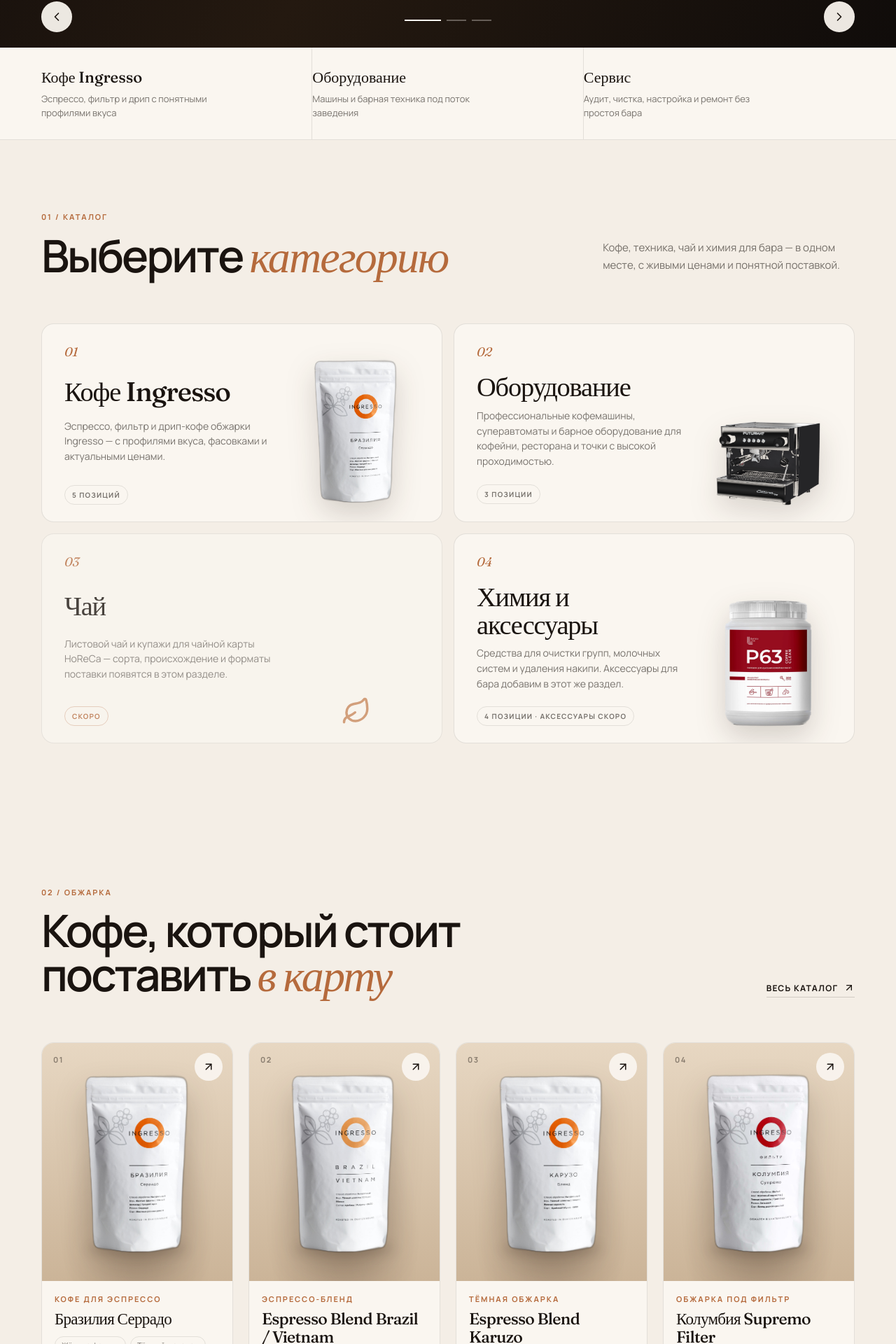
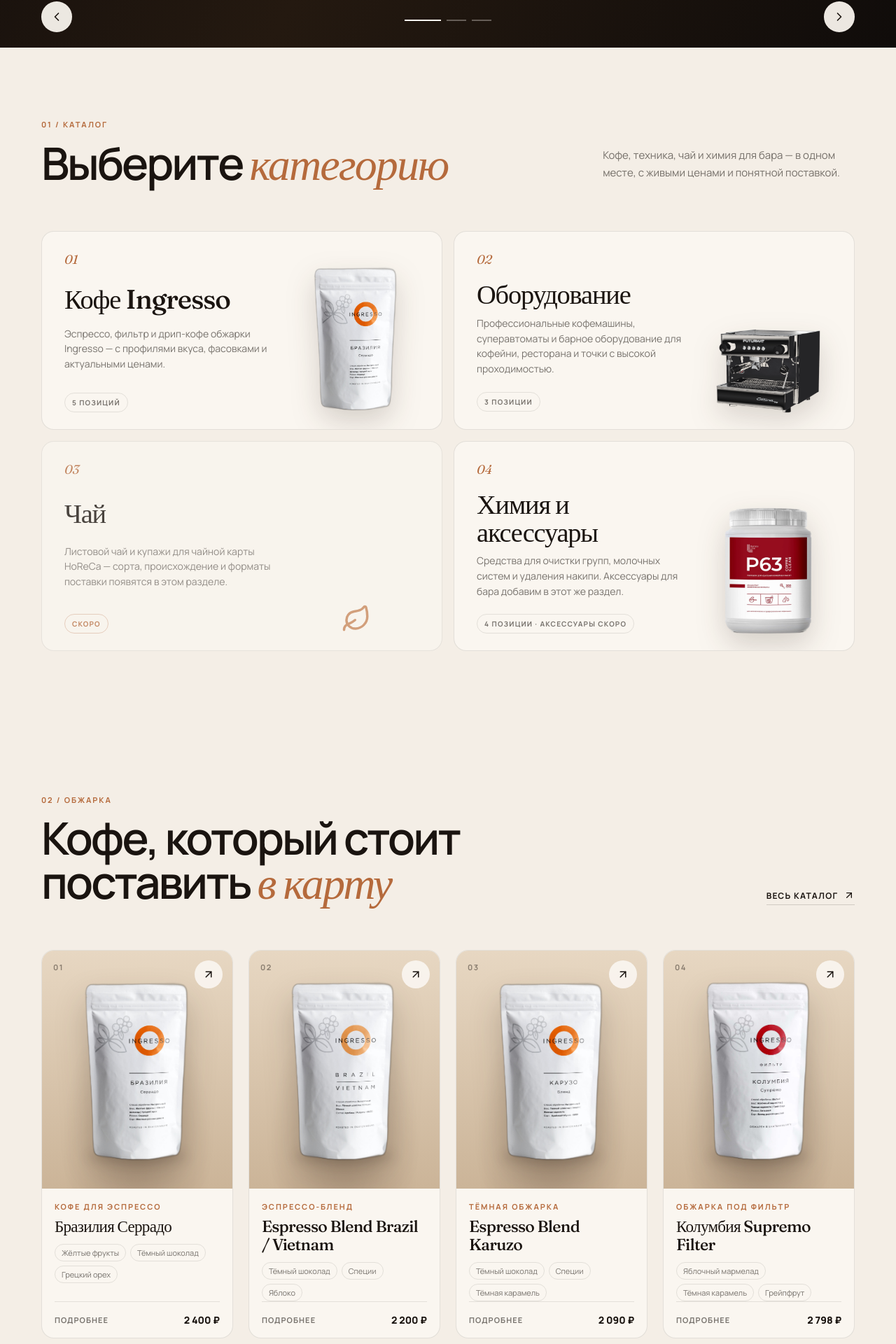
Before and after one commit to sasadzimiev3-create/CoffeDzhim, a React (Vite) app: page / in a window 1280 px wide. Shown: the part 732-2652 px from the top of the page at 70% size. Built offline with nearby package versions, Linux system fonts and the light colour scheme.

Commit message:
Update catalog prices and simplify the homepage hero.
Sell coffee by the kilo, publish chemistry pack sizes at 980 ₽, and drop the three-item strip under the banner.

Co-authored-by: Cursor <cursoragent@cursor.com>

```diff
--- a/src/App.css
+++ b/src/App.css
@@ -527,44 +527,6 @@ main {
   line-height: 1.65;
 }
 
-.home-stats {
-  display: grid;
-  padding: 0 var(--page-pad);
-  grid-template-columns: repeat(3, minmax(0, 1fr));
-  border-bottom: 1px solid var(--line);
-  background: var(--cream);
-}
-
-.home-stats > div {
-  padding: 28px 28px 28px 0;
-  border-right: 1px solid var(--line);
-}
-
-.home-stats > div:first-child {
-  padding-left: 0;
-}
-
-.home-stats > div:last-child {
-  border-right: 0;
-  padding-right: 0;
-}
-
-.home-stats strong {
-  display: block;
-  font-family: var(--font-serif);
-  font-size: 22px;
-  font-weight: 500;
-}
-
-.home-stats span {
-  display: block;
-  max-width: 280px;
-  margin-top: 8px;
-  color: var(--muted);
-  font-size: 13px;
-  line-height: 1.5;
-}
-
 /* ---------- Category cards ---------- */
 
 .category-nav {
@@ -1120,11 +1082,22 @@ main {
   margin: 18px 8px 0;
   padding-top: 12px;
   border-top: 1px solid var(--line);
+  align-items: baseline;
   justify-content: space-between;
+  gap: 12px;
   color: var(--muted);
   font-size: 11px;
   letter-spacing: 0.08em;
   text-transform: uppercase;
+}
+
+.chemistry-card__bottom strong {
+  color: var(--ink);
+  font-size: 14px;
+  font-weight: 800;
+  letter-spacing: 0;
+  text-transform: none;
+  white-space: nowrap;
 }
 
 .accessories-teaser {
@@ -2003,19 +1976,8 @@ a.social-links__item:hover {
     gap: 16px;
   }
 
-  .category-nav,
-  .home-stats {
+  .category-nav {
     grid-template-columns: 1fr;
-  }
-
-  .home-stats > div {
-    padding: 22px 0;
-    border-right: 0;
-    border-bottom: 1px solid var(--line);
-  }
-
-  .home-stats > div:last-child {
-    border-bottom: 0;
   }
 
   .roaster-section,
--- a/src/App.tsx
+++ b/src/App.tsx
@@ -122,7 +122,6 @@ const promoSlides = [
   {
     id: 'futurmat',
     theme: 'machine',
-    kicker: 'Оборудование для бара',
     title: 'Futurmat Ottima Evo',
     text: 'Профессиональная эспрессо-машина для кофейни и ресторана. Подберём конфигурацию под ваш поток и поможем запустить бар.',
     cta: 'Смотреть модель',
@@ -270,7 +269,7 @@ function PromoSlider() {
             aria-hidden={slide.id !== promoSlides[index].id}
           >
             <div className="promo-slide__copy">
-              <p className="eyebrow">{slide.kicker}</p>
+              {'kicker' in slide ? <p className="eyebrow">{slide.kicker}</p> : null}
               <h2>{slide.title}</h2>
               {'price' in slide && slide.price ? (
                 <strong className="promo-slide__price">{slide.price}</strong>
@@ -417,6 +416,12 @@ function ProductCard({
   onOpen: (product: CatalogProduct) => void
 }) {
   const startingPrice = product.variants?.[0]?.price
+  const variantPrices = product.variants?.map((variant) => variant.price) ?? []
+  const fromPrefix =
+    variantPrices.length > 1 &&
+    Math.min(...variantPrices) !== Math.max(...variantPrices)
+      ? 'от '
+      : ''
   const imageMode = product.imageMode ?? 'cutout'
   return (
     <article
@@ -452,7 +457,7 @@ function ProductCard({
             <span>Подробнее</span>
             <strong>
               {startingPrice
-                ? `от ${formatPrice(startingPrice)}`
+                ? `${fromPrefix}${formatPrice(startingPrice)}`
                 : product.price
                   ? formatPrice(product.price)
                   : product.priceLabel}
@@ -525,7 +530,7 @@ function ProductModal({
             ))}
           </div>
 
-          {product.variants && (
+          {product.variants && product.variants.length > 1 ? (
             <div className="variant-picker">
               <p>Выберите формат</p>
               <div>
@@ -541,10 +546,14 @@ function ProductModal({
                 ))}
               </div>
             </div>
-          )}
+          ) : null}
 
           <div className="modal-price">
-            <span>Актуальная цена</span>
+            <span>
+              {product.variants?.length === 1
+                ? `Актуальная цена · ${product.variants[0].label}`
+                : 'Актуальная цена'}
+            </span>
             <strong>
               {selectedVariant
                 ? formatPrice(selectedVariant.price)
@@ -587,21 +596,6 @@ function HomeView({
     <>
       <section className="promo-hero" id="top">
         <PromoSlider />
-      </section>
-
-      <section className="home-stats" aria-label="Направления">
-        <div>
-          <strong>Кофе Ingresso</strong>
-          <span>Эспрессо, фильтр и дрип с понятными профилями вкуса</span>
-        </div>
-        <div>
-          <strong>Оборудование</strong>
-          <span>Машины и барная техника под поток заведения</span>
-        </div>
-        <div>
-          <strong>Сервис</strong>
-          <span>Аудит, чистка, настройка и ремонт без простоя бара</span>
-        </div>
       </section>
 
       <section className="catalog-index" id="home-catalog">
@@ -780,8 +774,10 @@ function ChemistryView() {
               <p className="eyebrow">Профессиональный уход</p>
               <h3>{product.name}</h3>
               <div className="chemistry-card__bottom">
-                <span>{product.code}</span>
-                <span>Данные уточняются</span>
+                <span>
+                  {product.code} · {product.volume}
+                </span>
+                <strong>{formatPrice(product.price)}</strong>
               </div>
             </article>
           ))}
--- a/src/data/catalog.ts
+++ b/src/data/catalog.ts
@@ -49,11 +49,7 @@ export const coffeeProducts: CatalogProduct[] = [
       { label: 'Высота', value: '850–1100 м' },
       { label: 'Оценка SCA', value: '82,00' },
     ],
-    variants: [
-      { label: '100 г', price: 324 },
-      { label: '250 г', price: 686 },
-      { label: '1 кг', price: 2192 },
-    ],
+    variants: [{ label: '1 кг', price: 2400 }],
     accent: '#a6613d',
   },
   {
@@ -76,11 +72,7 @@ export const coffeeProducts: CatalogProduct[] = [
       { label: 'Обработка', value: 'Натуральная' },
       { label: 'Урожай', value: '2023' },
     ],
-    variants: [
-      { label: '100 г', price: 315 },
-      { label: '250 г', price: 666 },
-      { label: '1 кг', price: 2106 },
-    ],
+    variants: [{ label: '1 кг', price: 2200 }],
     accent: '#80533e',
   },
   {
@@ -103,11 +95,7 @@ export const coffeeProducts: CatalogProduct[] = [
       { label: 'Обработка', value: 'Натуральная' },
       { label: 'Обжарка', value: 'Тёмная' },
     ],
-    variants: [
-      { label: '100 г', price: 316 },
-      { label: '250 г', price: 660 },
-      { label: '1 кг', price: 1975 },
-    ],
+    variants: [{ label: '1 кг', price: 2090 }],
     accent: '#3a2520',
   },
   {
@@ -132,11 +120,7 @@ export const coffeeProducts: CatalogProduct[] = [
       { label: 'Скрин', value: '17/18' },
       { label: 'Оценка Q-грейдера', value: '84' },
     ],
-    variants: [
-      { label: '100 г', price: 418 },
-      { label: '250 г', price: 832 },
-      { label: '1 кг', price: 2798 },
-    ],
+    variants: [{ label: '1 кг', price: 2798 }],
     accent: '#6f3034',
   },
   {
@@ -162,8 +146,8 @@ export const coffeeProducts: CatalogProduct[] = [
       { label: 'Эфиопия Гуджи Гигеса', value: '5 шт.' },
     ],
     variants: [
-      { label: 'Коробка, 30 шт.', price: 2720 },
-      { label: 'Зип-пакет, 30 шт.', price: 2720 },
+      { label: 'Коробка, 30 шт.', price: 1900 },
+      { label: 'Зип-пакет, 30 шт.', price: 1900 },
     ],
     accent: '#8d6a4a',
   },
@@ -251,26 +235,42 @@ export const equipmentProducts: CatalogProduct[] = [
   },
 ]
 
-export const chemistryProducts = [
+export type ChemistryProduct = {
+  code: string
+  name: string
+  image: string
+  volume: string
+  price: number
+}
+
+export const chemistryProducts: ChemistryProduct[] = [
   {
     code: 'P63',
     name: 'Порошок для удаления кофейных масел',
     image: '/assets/chemistry-p63-cutout.png',
+    volume: '1 кг',
+    price: 980,
   },
   {
     code: 'Д3',
     name: 'Универсальное средство для удаления накипи',
     image: '/assets/chemistry-d3-cutout.png',
+    volume: '1 л',
+    price: 980,
   },
   {
     code: 'M7',
     name: 'Средство для очистки молочных систем',
     image: '/assets/chemistry-m7-cutout.png',
+    volume: '1 л',
+    price: 980,
   },
   {
     code: 'T5',
     name: 'Таблетки для удаления кофейных масел',
     image: '/assets/chemistry-t5-cutout.png',
+    volume: '120 шт.',
+    price: 980,
   },
 ]
 
```
